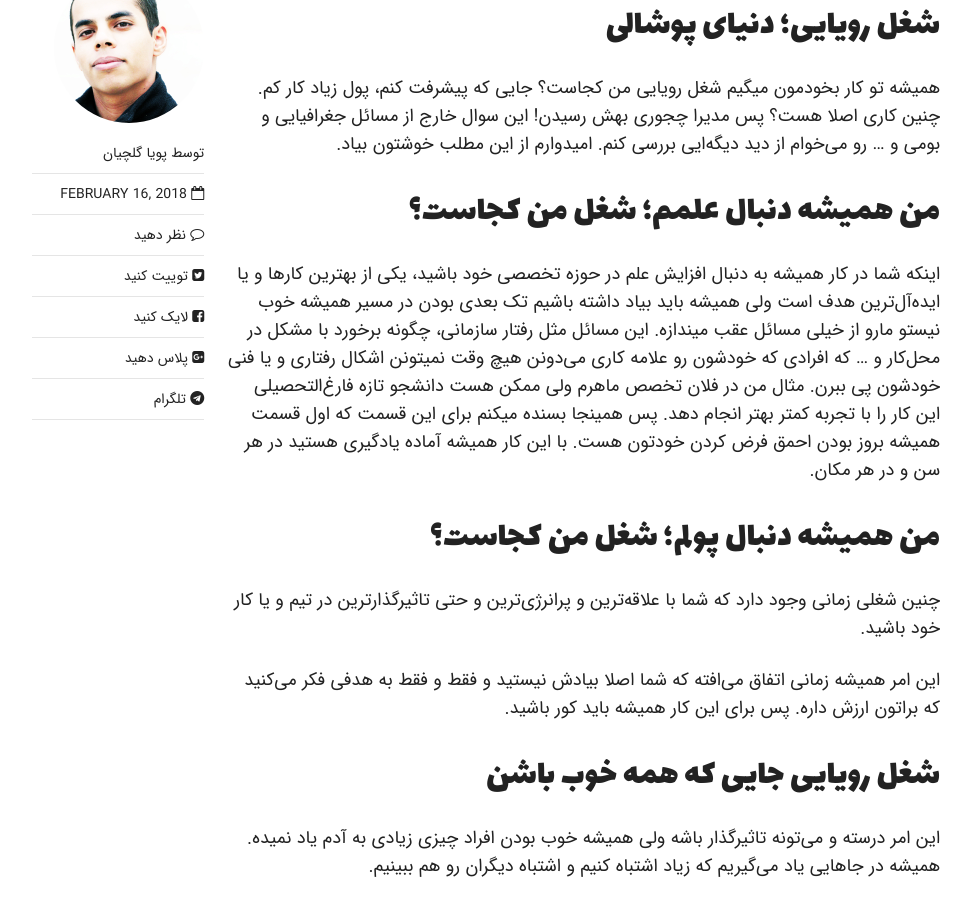
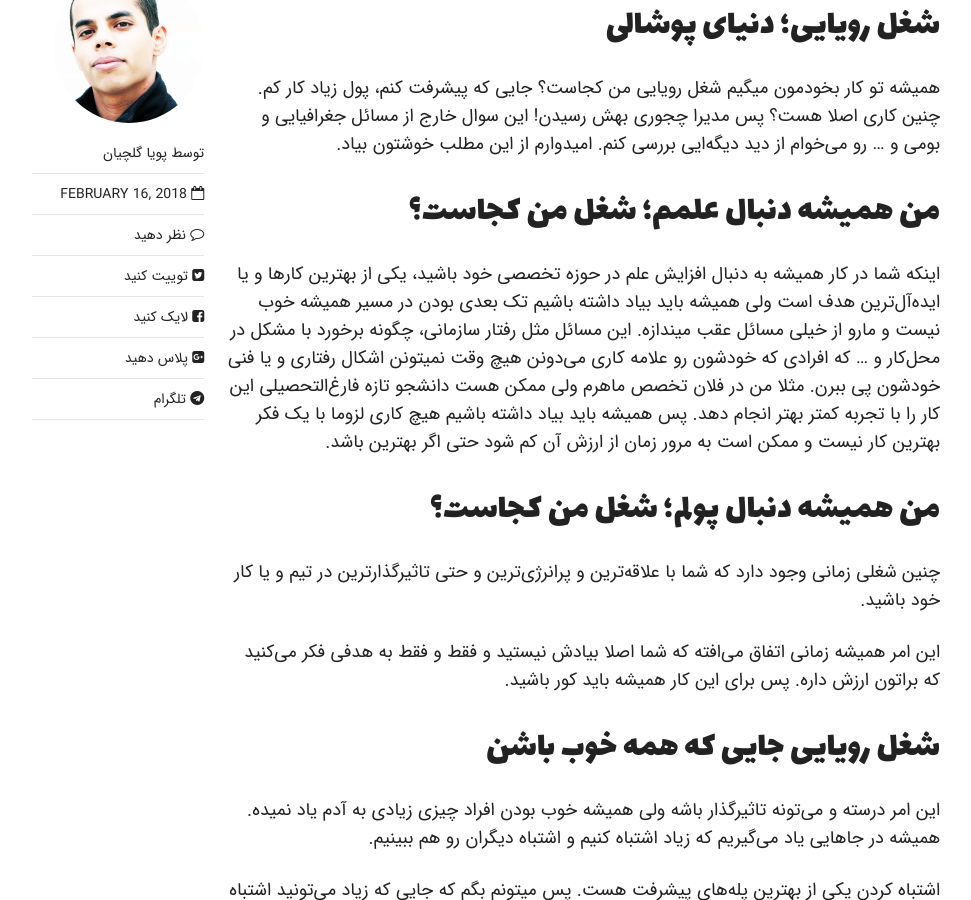
Before and after one commit to pooya-golchian/farsi, a Jekyll site: the page built from _posts/articles/2018-02-17-dream-job.md, in a window 1280 px wide and 900 px high, scrolled down 545 px. Shown: the whole window, without its empty margins (154-1125 px from the left). Built offline with Jekyll 4.4.1, drawn with Linux system fonts in a browser that asks for light colours; nearby versions of some CDN libraries; comment, search, counter and statistics services are not loaded.

Commit message:
change new post in articles

```diff
--- a/_posts/articles/2018-02-17-dream-job.md
+++ b/_posts/articles/2018-02-17-dream-job.md
@@ -21,9 +21,8 @@
 # من همیشه دنبال علمم؛ شغل من کجاست؟
 
 
- اینکه شما در کار همیشه به دنبال افزایش علم در حوزه تخصصی خود باشید، یکی از بهترین کار‌ها و یا ایده‌آل‌ترین هدف است ولی همیشه باید بیاد داشته باشیم تک بعدی بودن در مسیر همیشه خوب نیستو مارو از خیلی مسائل عقب میندازه. این مسائل مثل رفتار سازمانی، چگونه برخورد با مشکل در محل‌کار و ... که افرادی که خودشون رو علامه کاری می‌دونن هیچ وقت نمیتونن اشکال رفتاری و یا فنی خودشون پی‌ ببرن.
- مثال من در فلان تخصص ماهرم ولی ممکن هست دانشجو تازه فارغ‌التحصیلی این کار را با تجربه کمتر بهتر انجام دهد. پس همینجا بسنده میکنم برای این قسمت که اول قسمت همیشه بروز‌ بودن احمق فرض کردن خودتون هست. با این کار همیشه آماده یادگیری هستید در هر سن و در هر مکان.
-
+ اینکه شما در کار همیشه به دنبال افزایش علم در حوزه تخصصی خود باشید، یکی از بهترین کار‌ها و یا ایده‌آل‌ترین هدف است ولی همیشه باید بیاد داشته باشیم تک بعدی بودن در مسیر همیشه خوب نیست و مارو از خیلی مسائل عقب میندازه. این مسائل مثل رفتار سازمانی، چگونه برخورد با مشکل در محل‌کار و ... که افرادی که خودشون رو علامه کاری می‌دونن هیچ وقت نمیتونن اشکال رفتاری و یا فنی خودشون پی‌ ببرن.
+ مثلا من در فلان تخصص ماهرم ولی ممکن هست دانشجو تازه فارغ‌التحصیلی این کار را با تجربه کمتر بهتر انجام دهد. پس همیشه باید بیاد داشته باشیم هیچ کاری لزوما با یک فکر بهترین کار نیست و ممکن است به مرور زمان از ارزش آن کم شود حتی اگر بهترین باشد.
 
 # من همیشه دنبال پولم؛ شغل من کجاست؟
 
```
